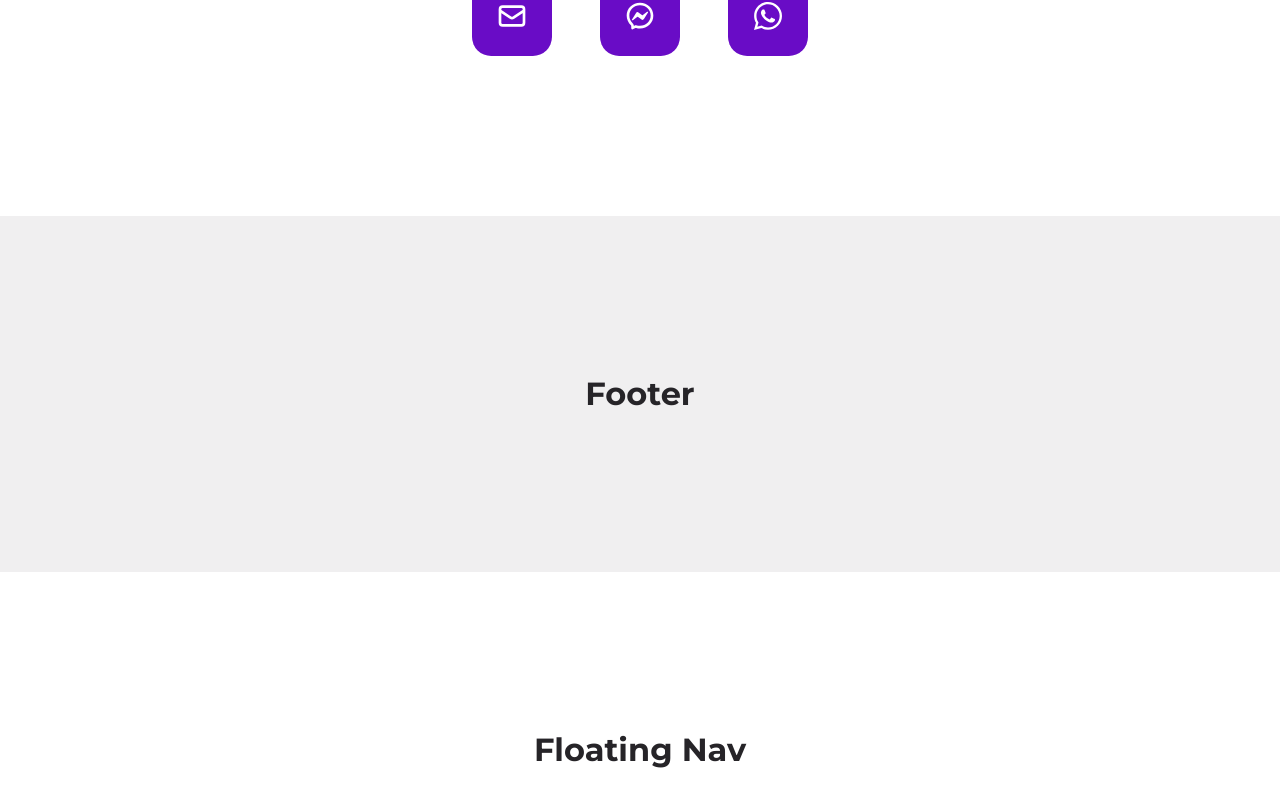
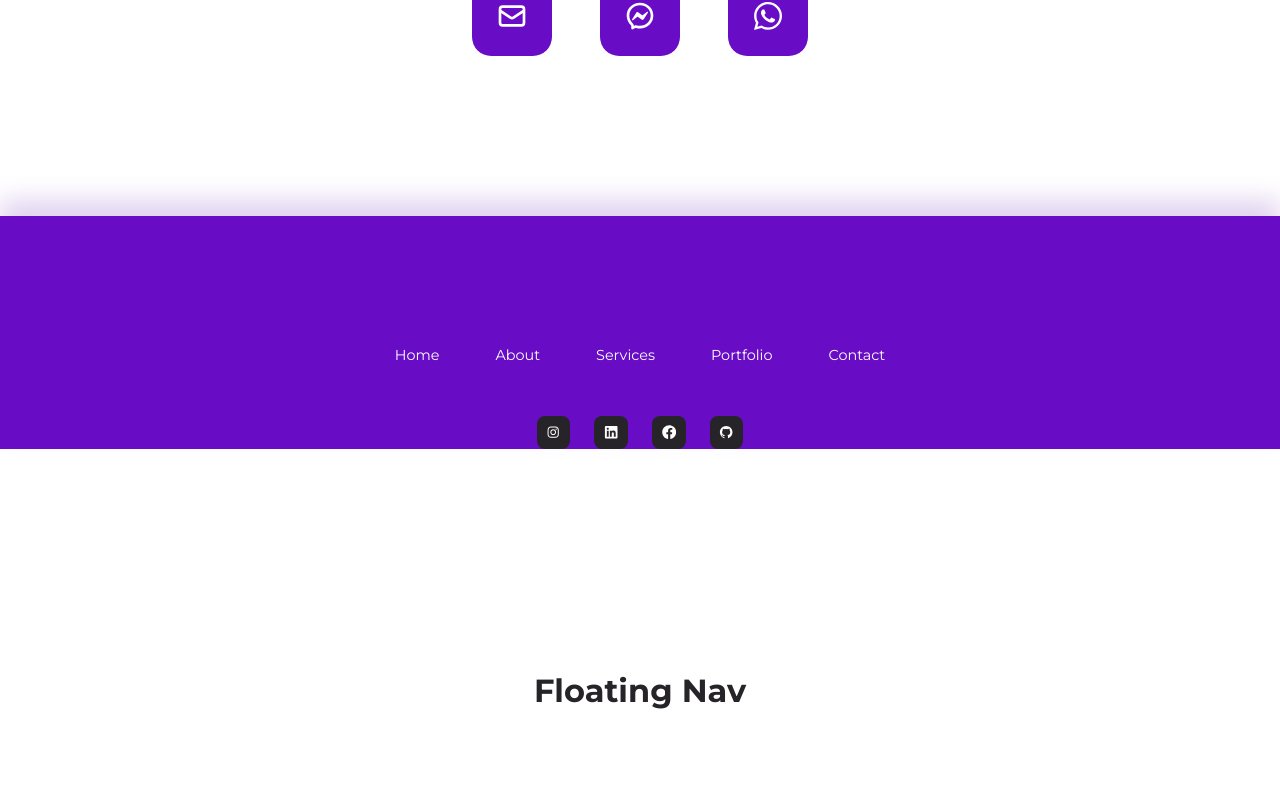
Before and after one commit to MajesticLopes/react_portfolio, a React (Create React App) app: page / in a window 1280 px wide. Shown: the part 4121-4928 px from the top of the page. Built offline with nearby package versions, Linux system fonts and the light colour scheme.

Commit message:
Finition de la partie footer

```diff
--- a/src/sections/footer/Footer.jsx
+++ b/src/sections/footer/Footer.jsx
@@ -1,8 +1,22 @@
+import {links, socials} from './data'
 import './footer.css'
 
 const Footer = () => {
   return (
-    <section id="footer"><h2>Footer</h2></section>
+    <footer>
+      <div className="container footer__container">
+        <ul className='nav__menu'>
+          {
+            links.map(fLink => <li key={fLink.id}><a href={fLink.link}>{fLink.title}</a></li>)
+          }
+        </ul>
+        <div className="footer__socials">
+          {
+            socials.map(social => <a key={social.id} href={social.link} target="_blank" rel="noopener noreferrer">{social.icon}</a>)
+          }
+        </div>
+      </div>
+    </footer>
   )
 }
 
--- /dev/null
+++ b/src/sections/footer/data.js
@@ -0,0 +1,19 @@
+import {AiOutlineInstagram} from 'react-icons/ai'
+import { FaLinkedin } from "react-icons/fa"
+import {AiFillGithub} from 'react-icons/ai'
+import { FaFacebook } from "react-icons/fa"
+
+export const links = [
+  {id: 1, link: '#', title: 'Home'},
+  {id: 2, link: '#about', title: 'About'},
+  {id: 3, link: '#services', title: 'Services'},
+  {id: 4, link: '#portfolio', title: 'Portfolio'},
+  {id: 5, link: '#contact', title: 'Contact'}
+]
+
+export const socials = [
+  {id: 1, link: 'https://www.instagram.com/majesticlopes/', icon: <AiOutlineInstagram/>},
+  {id: 2, link: 'https://www.linkedin.com/in/michael-lopes-marinho-7a8874182/', icon:<FaLinkedin/>},
+  {id: 3, link: 'https://m.facebook.com/maicon.lopes.374?ref=bookmarks', icon:<FaFacebook/>},
+  {id: 4, link: 'https://github.com/MajesticLopes', icon:<AiFillGithub/>}
+]
--- a/src/sections/footer/footer.css
+++ b/src/sections/footer/footer.css
@@ -0,0 +1,29 @@
+footer {
+  background: var(--color-primary);
+  padding-top: 8rem;
+  box-shadow: 0 -1rem 1.5rem hsla(var(--primary-hue), 68%, 42%, 20%);
+  transition: var(--transition);
+}
+
+footer .nav__menu {
+  justify-content: center;
+}
+
+.footer__socials {
+  width: fit-content;
+  display: flex;
+  gap: 1.5rem;
+  margin: 3rem auto 4rem;
+}
+
+.footer__socials a {
+  background: var(--color-black);
+  color: var(--color-white);
+  padding: 0.6rem;
+  border-radius: var(--border-radius-3);
+}
+
+.footer__socials a:hover {
+  opacity: 0.7;
+  transform: translateY(-0.5rem);
+}
```
